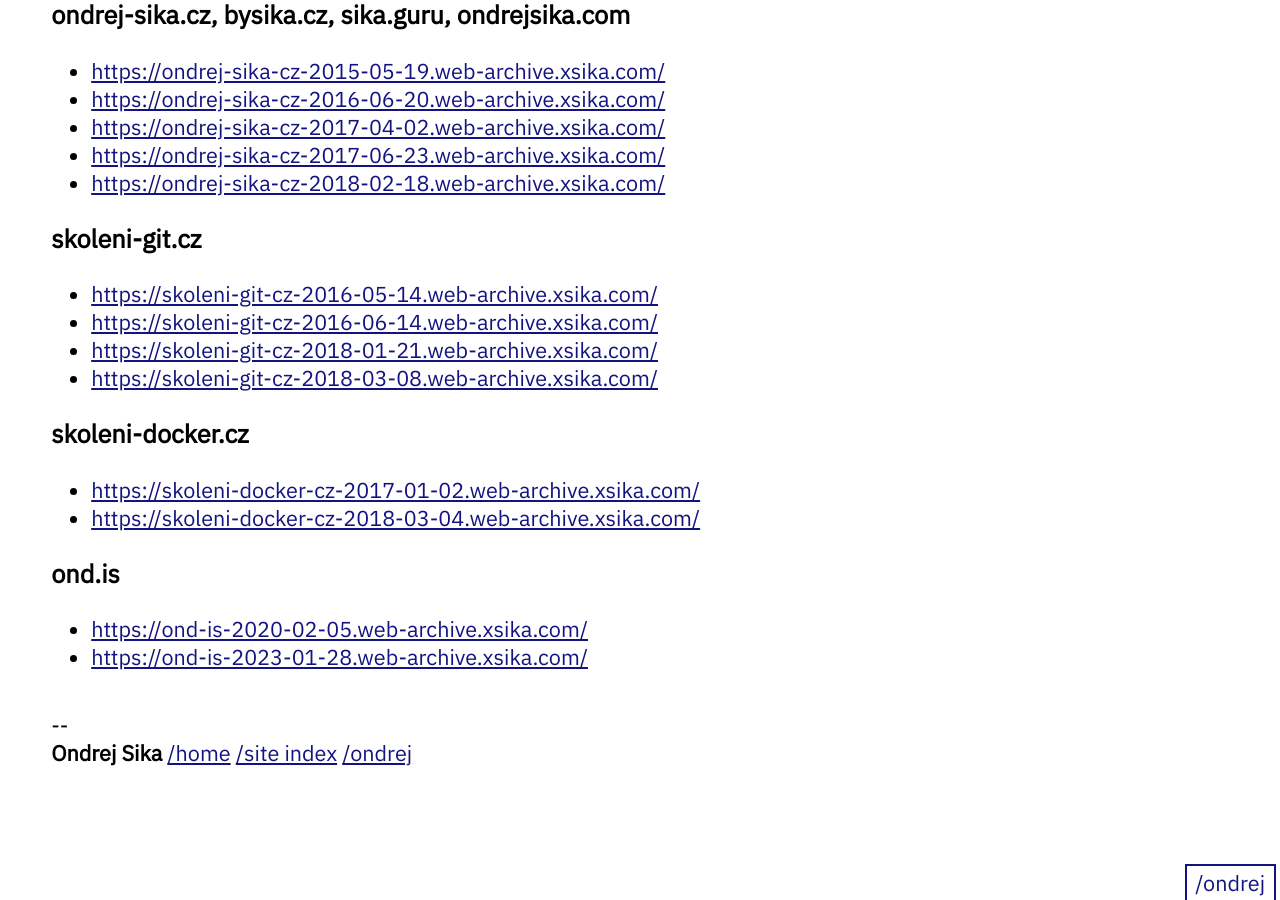
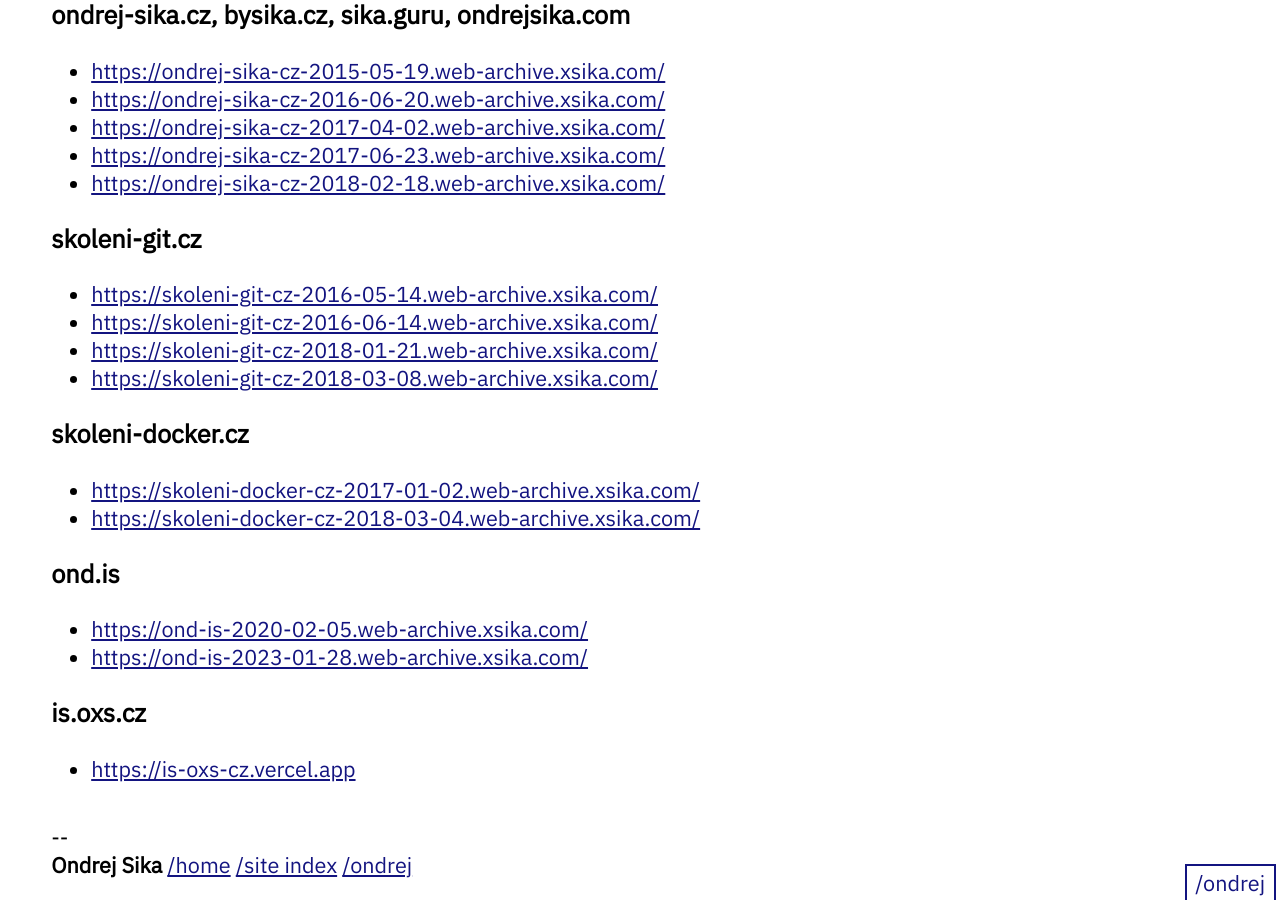
Before and after one commit to ondrejsika/ondrejsika.com, a Jekyll site: the page built from ondrej/web-archive/index.md, in a window 1280 px wide and 900 px high, scrolled down 635 px. Built offline with Jekyll 4.4.1, drawn with Linux system fonts in a browser that asks for light colours.

Commit message:
feat(ondrej/web-archive): Add site is.oxs.cz to archive

```diff
--- a/ondrej/web-archive/index.md
+++ b/ondrej/web-archive/index.md
@@ -46,3 +46,7 @@
 
 - <https://ond-is-2020-02-05.web-archive.xsika.com/>
 - <https://ond-is-2023-01-28.web-archive.xsika.com/>
+
+### is.oxs.cz
+
+- <https://is-oxs-cz.vercel.app>
```
